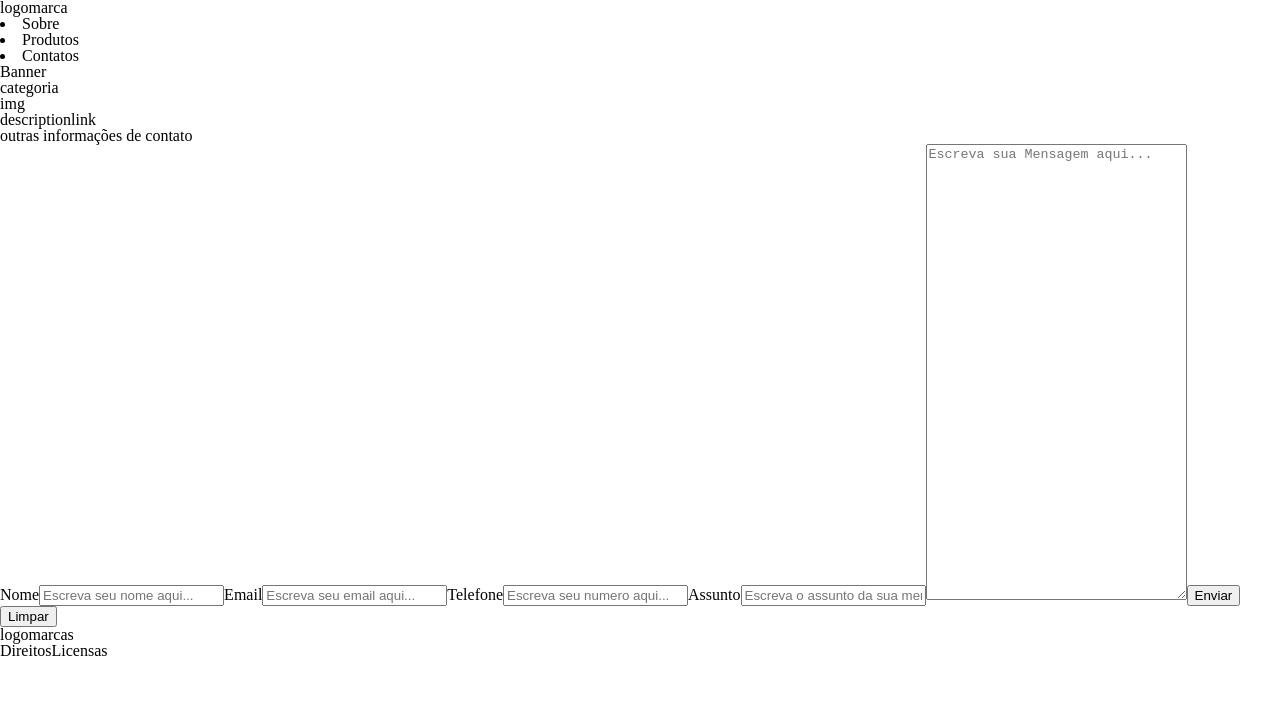
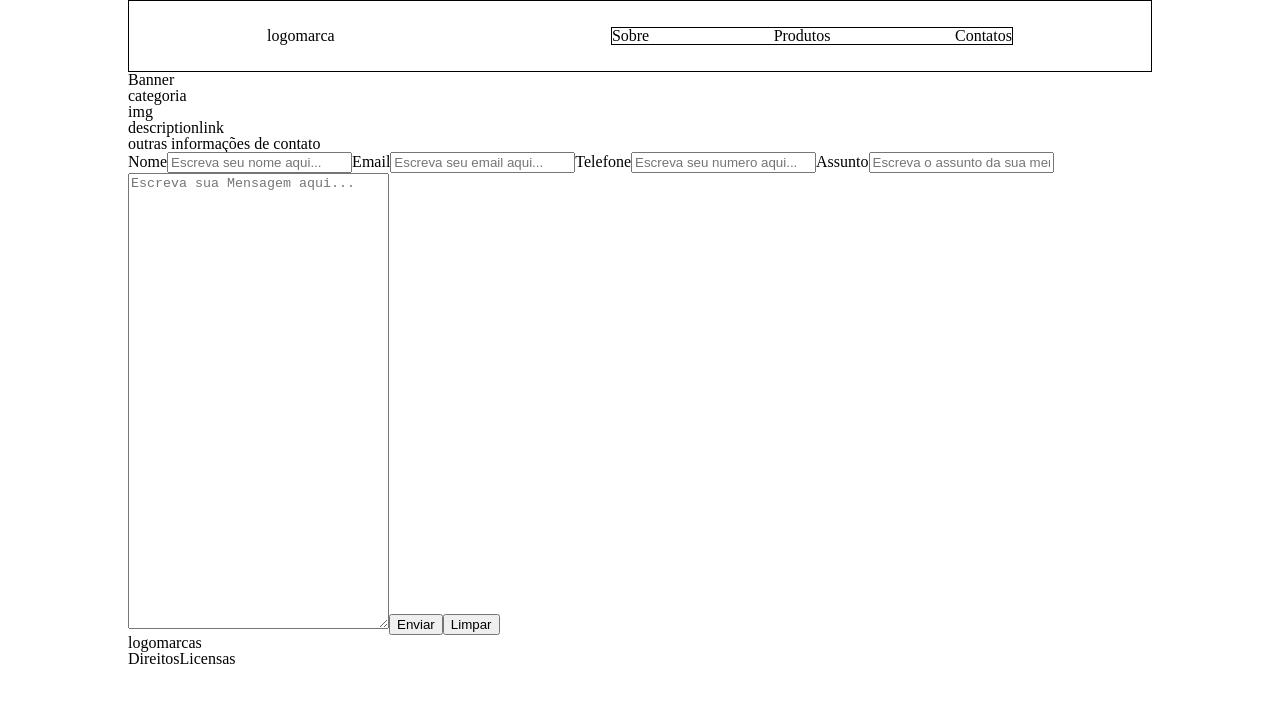
Before and after one commit to Cursos-Renda/CursosRendaOnline, a React (Vite) app: page / in a window 1280 px wide. Shown: the top 702 px of the page. Built offline with nearby package versions, Linux system fonts and the light colour scheme.

Commit message:
feat: apply basic style header

```diff
--- a/src/components/Header/index.tsx
+++ b/src/components/Header/index.tsx
@@ -1,6 +1,8 @@
+import styles from "./styles.module.scss"
+
 export const Header = () => {
     return (
-        <header>
+        <header className={styles.header}>
             <figure>
                 <h2>logomarca</h2>
             </figure>
--- /dev/null
+++ b/src/components/Header/styles.module.scss
@@ -0,0 +1,14 @@
+.header{
+    display: flex;
+    justify-content: space-around;
+    height: 4.375rem;
+    align-items: center;
+    border: 1px solid black;
+    nav{
+        display: flex;
+        list-style: none;
+        border: 1px solid black;
+        width: 25rem;
+        justify-content: space-between;
+    }
+}
--- a/src/styles/reset.scss
+++ b/src/styles/reset.scss
@@ -46,3 +46,8 @@ table {
 	border-collapse: collapse;
 	border-spacing: 0;
 }
+
+body{
+	width: 80%;
+	margin: 0 auto;
+}
```
